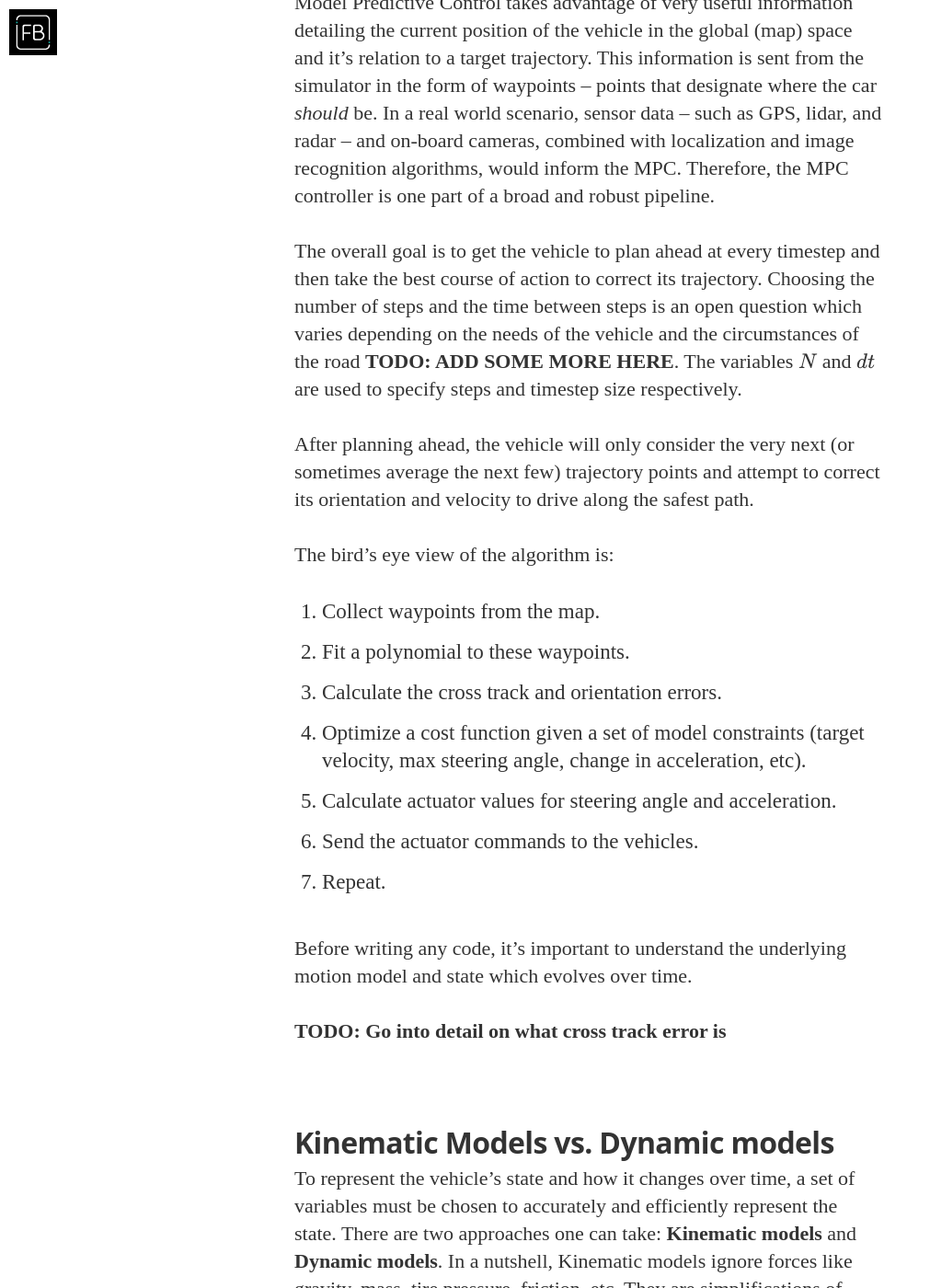
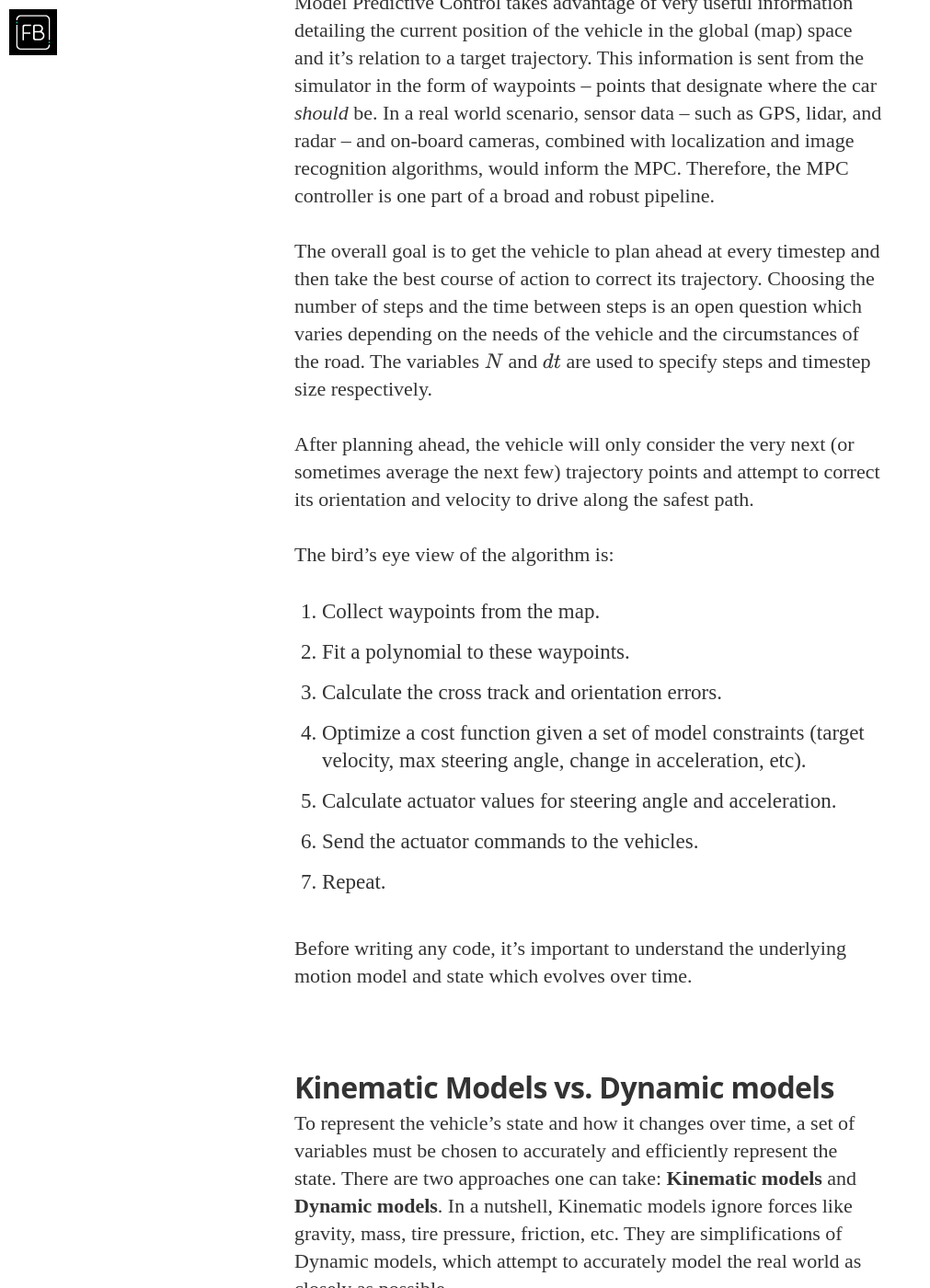
Before and after one commit to aaronleesmith/aaronleesmith.github.io, a Jekyll site: the page built from _posts/2017-06-09-model-predictive-control.markdown, in a window 1280 px wide and 1400 px high, scrolled down 2235 px. Shown: the whole window at 92% size, without its empty margins (0-1011 px from the left). Built offline with Jekyll 4.4.1, drawn with Linux system fonts in a browser that asks for light colours; nearby versions of some CDN libraries; some web fonts are replaced; formulas are drawn with MathJax 3.

Commit message:
Removes todos.

```diff
--- a/_posts/2017-06-09-model-predictive-control.markdown
+++ b/_posts/2017-06-09-model-predictive-control.markdown
@@ -30,7 +30,7 @@ For more info, see my [project on github](https://github.com/aaronleesmith/CarND
 # Overview of the MPC approach
 Model Predictive Control takes advantage of very useful information detailing the current position of the vehicle in the global (map) space and it's relation to a target trajectory. This information is sent from the simulator in the form of waypoints -- points that designate where the car *should* be. In a real world scenario, sensor data -- such as GPS, lidar, and radar -- and on-board cameras, combined with localization and image recognition algorithms, would inform the MPC. Therefore, the MPC controller is one part of a broad and robust pipeline.
 
-The overall goal is to get the vehicle to plan ahead at every timestep and then take the best course of action to correct its trajectory. Choosing the number of steps and the time between steps is an open question which varies depending on the needs of the vehicle and the circumstances of the road **TODO: ADD SOME MORE HERE**. The variables $N$ and $dt$ are used to specify steps and timestep size respectively.
+The overall goal is to get the vehicle to plan ahead at every timestep and then take the best course of action to correct its trajectory. Choosing the number of steps and the time between steps is an open question which varies depending on the needs of the vehicle and the circumstances of the road. The variables $N$ and $dt$ are used to specify steps and timestep size respectively.
 
 After planning ahead, the vehicle will only consider the very next (or sometimes average the next few) trajectory points and attempt to correct its orientation and velocity to drive along the safest path.
 
@@ -45,9 +45,6 @@ The bird's eye view of the algorithm is:
 7. Repeat.
 
 Before writing any code, it's important to understand the underlying motion model and state which evolves over time.
-
-
-**TODO: Go into detail on what cross track error is**
 
 ## Kinematic Models vs. Dynamic models
 
```
